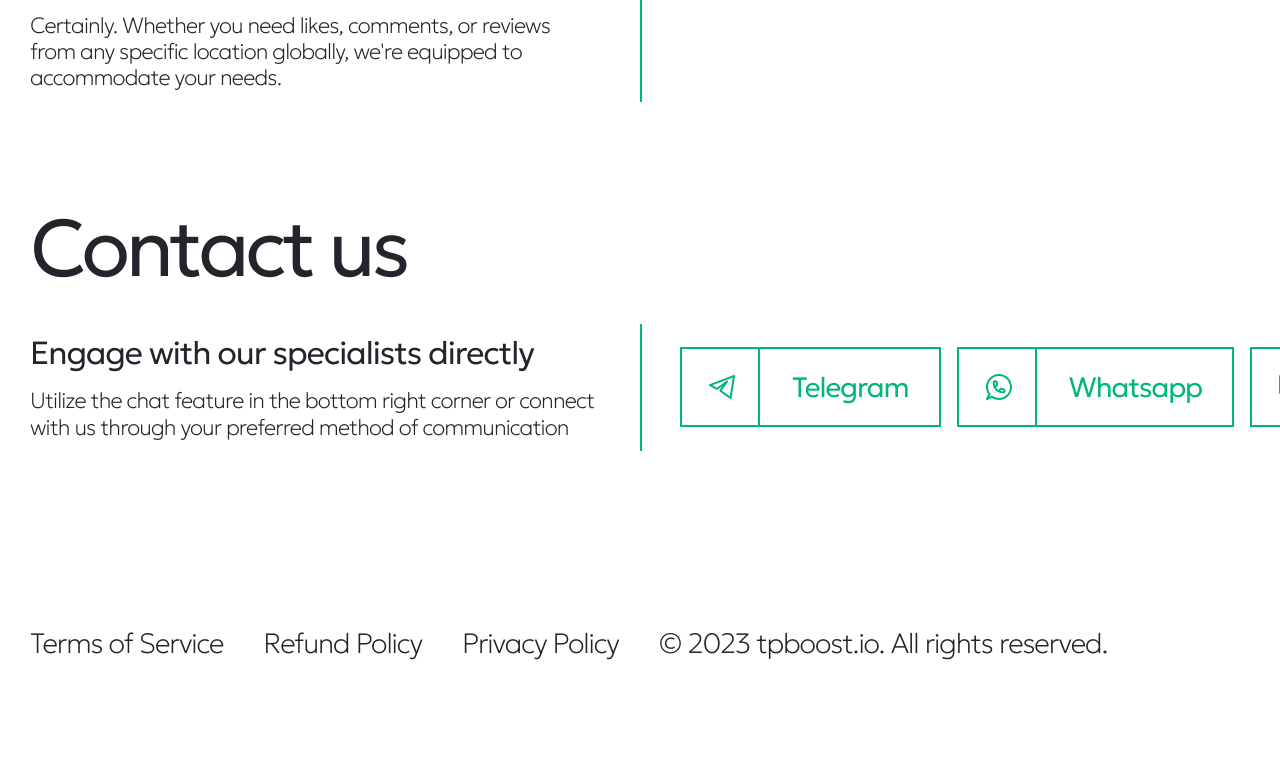
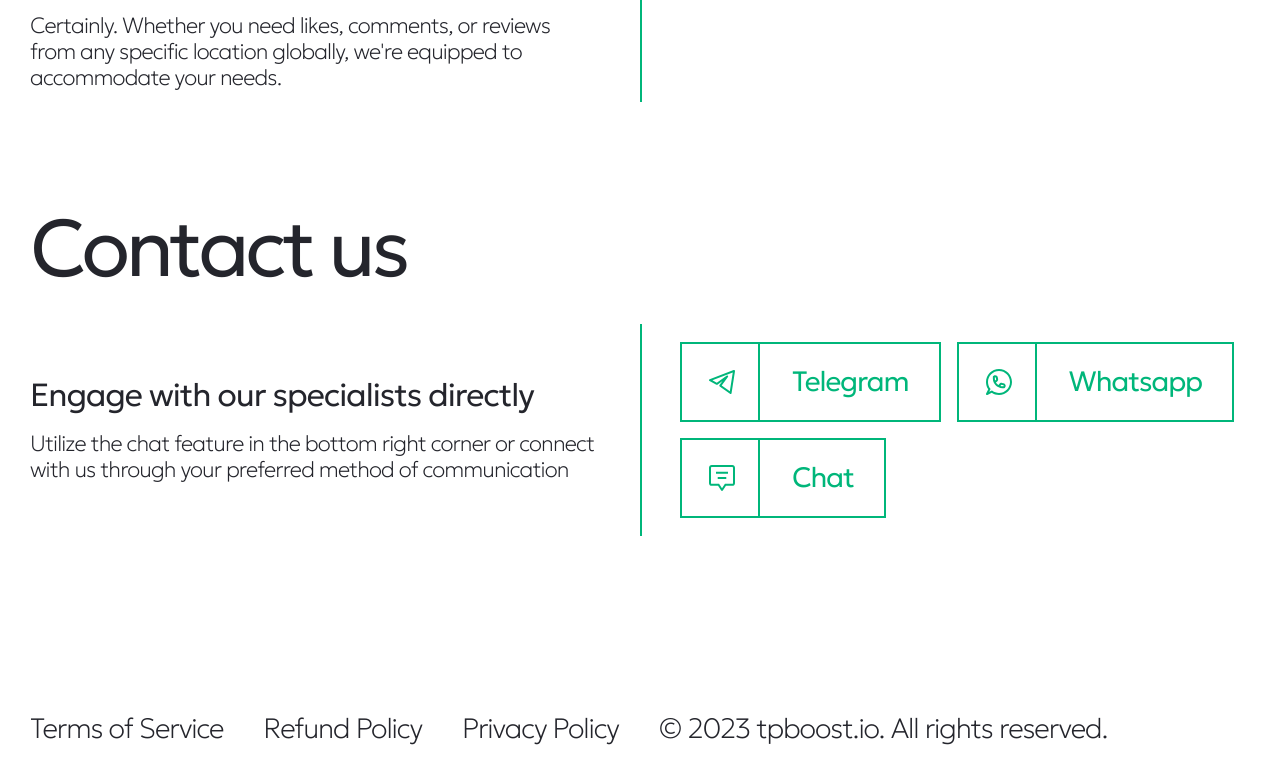
Before and after one commit to danelian/tpboost, a website: page src/index.html in a window 1280 px wide. Shown: the part 3914-4697 px from the top of the page. Drawn offline with nearby package versions, Linux system fonts and the light colour scheme; files that its build step writes are made by us from their sources.

Commit message:
adaptation: contacts & footer

```diff
--- a/src/scss/blocks/footer.scss
+++ b/src/scss/blocks/footer.scss
@@ -24,3 +24,20 @@
     }
   }
 }
+
+@include tablet {
+  .footer {
+    padding-top: 8px;
+    padding-bottom: 16px;
+    &__container {
+      flex-direction: column;
+      button, a, p {
+        margin: 0;
+        font-size: 22px;
+        &:not(:last-child) {
+          margin-bottom: 20px;
+        }
+      }
+    }
+  }
+}
--- a/src/scss/widgets/contacts.scss
+++ b/src/scss/widgets/contacts.scss
@@ -25,6 +25,7 @@
     display: flex;
     align-items: center;
     justify-content: flex-start;
+    flex-wrap: wrap;
     width: calc(50% - 40px);
     .btn-withicon {
       margin-top: 8px;
@@ -35,3 +36,34 @@
     }
   }
 }
+
+@include tablet {
+  .contacts {
+    .title-1 {
+      margin-bottom: 30px;
+    }
+    &__container {
+      align-items: flex-start;
+      flex-direction: column;
+      &:before {
+        display: none;
+      }
+    }
+    &__left {
+      width: 100%;
+      margin-right: 0;
+      margin-bottom: 40px;
+    }
+    &__right {
+      flex-direction: column;
+      align-items: flex-start;
+      .btn-withicon {
+        margin: 0;
+        &:not(:last-child) {
+          margin-right: 0;
+          margin-bottom: 20px;
+        }
+      }
+    }
+  }
+}
--- a/src/scss/widgets/faq.scss
+++ b/src/scss/widgets/faq.scss
@@ -45,7 +45,8 @@
       }
       &-left {
         width: 100%;
-        margin-right: 36px;
+        margin-right: 0;
+        margin-bottom: 36px;
       }
       &-right {
         width: 100%;
```
Also changed, not shown: dist/css/style.css, dist/css/style.min.css.
